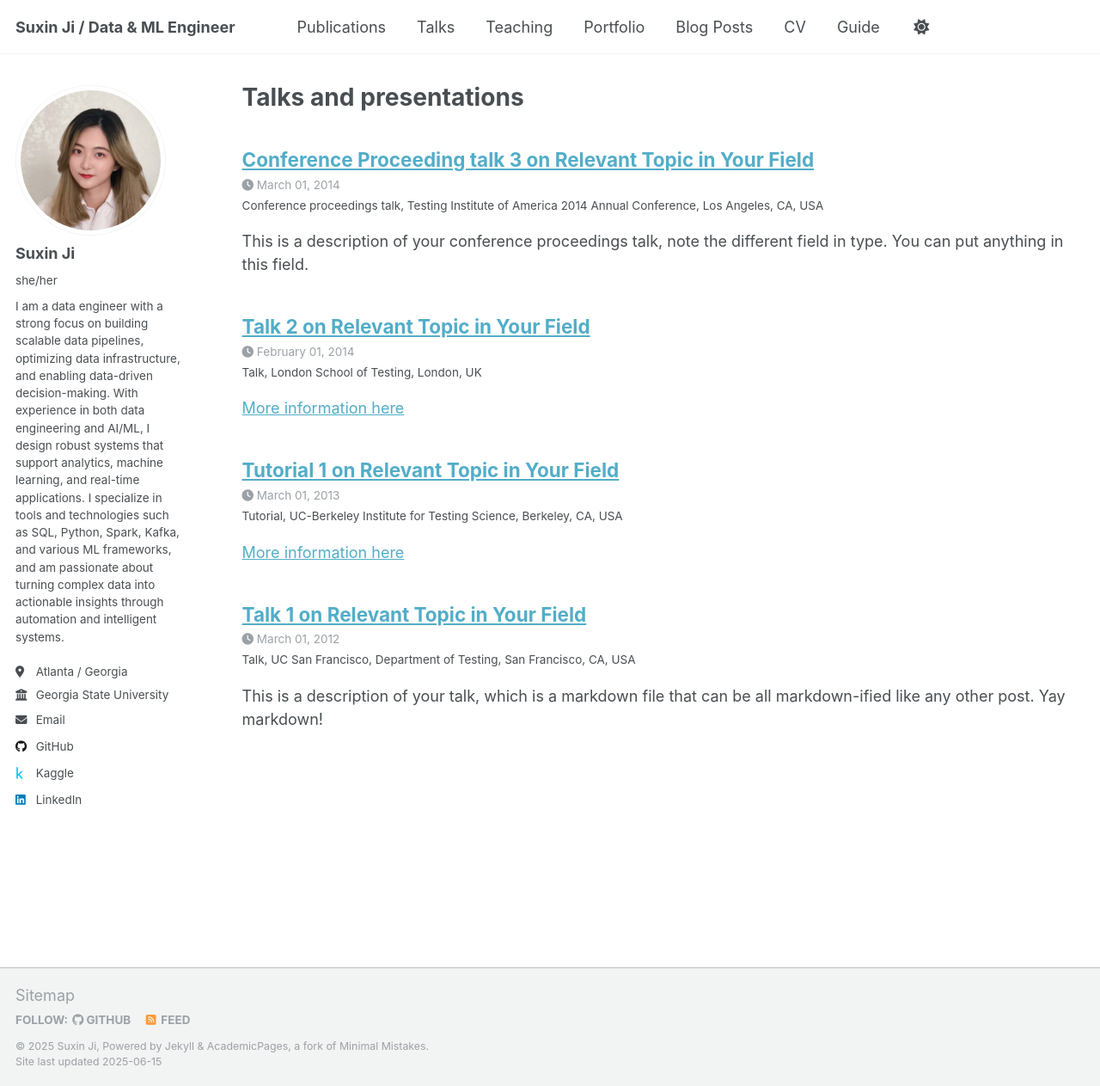
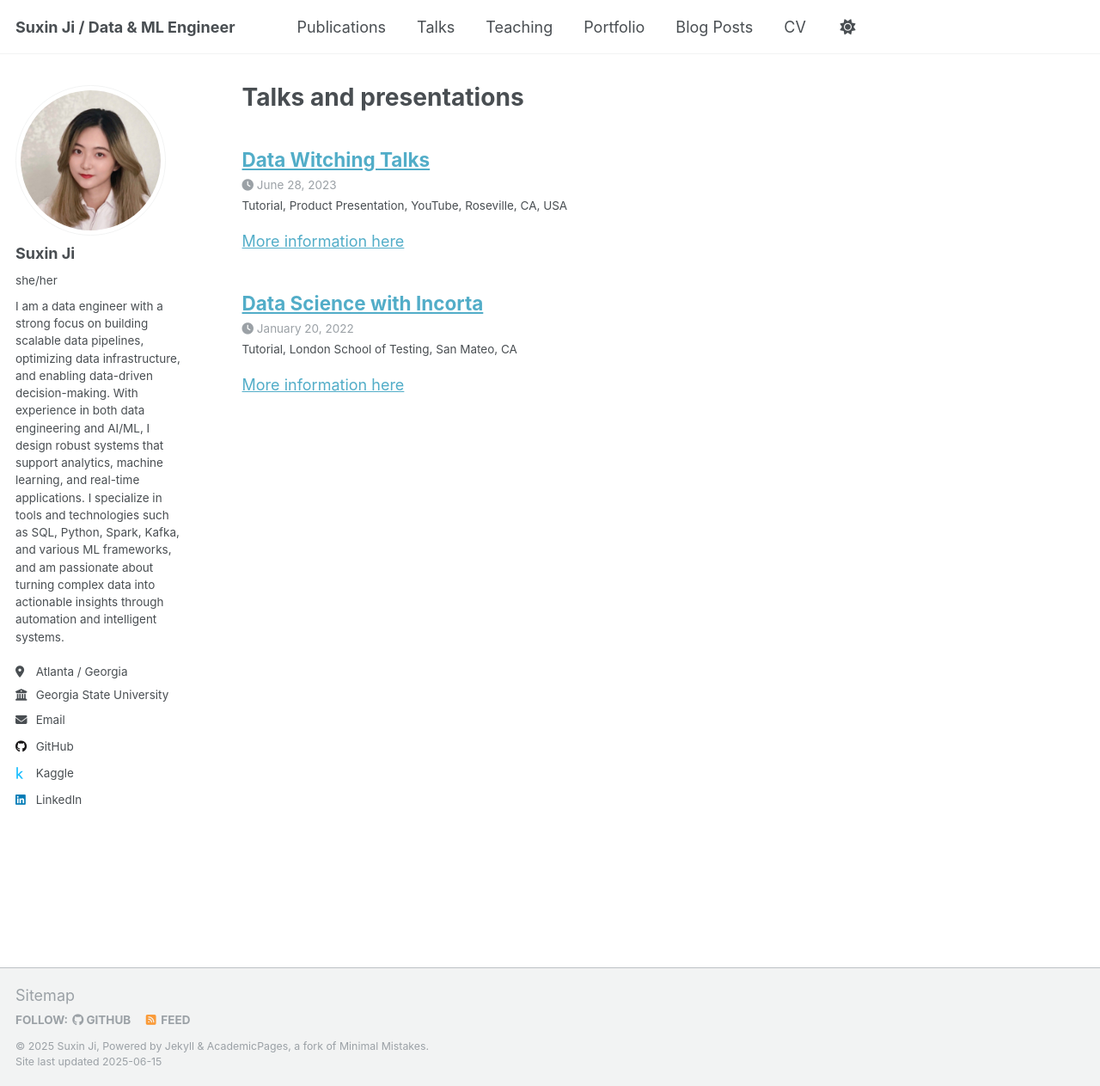
Before and after one commit to SuzieJi/suxinji.github.io, a Jekyll site: the page built from _pages/talks.html, in a window 1280 px wide and 1263 px high. Shown: the whole window at 86% size. Built offline with Jekyll 4.4.1, drawn with Linux system fonts in a browser that asks for light colours.

Commit message:
modify talks

```diff
--- a/_data/navigation.yml
+++ b/_data/navigation.yml
@@ -29,5 +29,5 @@ main:
   # - title: "CV"
   #   url: /cv-json/
 
-  - title: "Guide"
-    url: /markdown/
+  # - title: "Guide"
+  #   url: /markdown/
--- a/_talks/2012-03-01-talk-1.md
+++ /dev/null
@@ -1,11 +0,0 @@
----
-title: "Talk 1 on Relevant Topic in Your Field"
-collection: talks
-type: "Talk"
-permalink: /talks/2012-03-01-talk-1
-venue: "UC San Francisco, Department of Testing"
-date: 2012-03-01
-location: "San Francisco, CA, USA"
----
-
-This is a description of your talk, which is a markdown file that can be all markdown-ified like any other post. Yay markdown!
--- a/_talks/2013-03-01-tutorial-1.md
+++ /dev/null
@@ -1,13 +0,0 @@
----
-title: "Tutorial 1 on Relevant Topic in Your Field"
-collection: talks
-type: "Tutorial"
-permalink: /talks/2013-03-01-tutorial-1
-venue: "UC-Berkeley Institute for Testing Science"
-date: 2013-03-01
-location: "Berkeley, CA, USA"
----
-
-[More information here](http://exampleurl.com)
-
-This is a description of your tutorial, note the different field in type. This is a markdown files that can be all markdown-ified like any other post. Yay markdown!
--- a/_talks/2014-02-01-talk-2.md
+++ b/_talks/2014-02-01-talk-2.md
@@ -1,13 +1,22 @@
 ---
-title: "Talk 2 on Relevant Topic in Your Field"
+title: "Data Science with Incorta"
 collection: talks
-type: "Talk"
+type: "Tutorial"
 permalink: /talks/2014-02-01-talk-2
 venue: "London School of Testing"
-date: 2014-02-01
-location: "London, UK"
+date: 2022-01-20
+location: "San Mateo, CA"
 ---
 
-[More information here](http://example2.com)
+[More information here](https://www.youtube.com/@datasciencewithincorta417/videos)
 
-This is a description of your talk, which is a markdown files that can be all markdown-ified like any other post. Yay markdown!
+Contents:
+======
+
+* Visualize Data in Incorta Notebook
+* Histogram in Incorta Notebook
+* Use PySpark JSON Functions in Incorta Notebook
+* Save Spark ML Model
+* Find and Fill Missing Data in Incorta Notebook
+* Convert Data Type in Incorta Notebook
+* etc.
--- a/_talks/2014-03-01-talk-3.md
+++ b/_talks/2014-03-01-talk-3.md
@@ -1,11 +1,22 @@
 ---
-title: "Conference Proceeding talk 3 on Relevant Topic in Your Field"
+title: "Data Witching Talks"
 collection: talks
-type: "Conference proceedings talk"
+type: "Tutorial, Product Presentation"
 permalink: /talks/2014-03-01-talk-3
-venue: "Testing Institute of America 2014 Annual Conference"
-date: 2014-03-01
-location: "Los Angeles, CA, USA"
+venue: "YouTube"
+date: 2023-06-28
+location: "Roseville, CA, USA"
 ---
 
-This is a description of your conference proceedings talk, note the different field in type. You can put anything in this field.
+[More information here](https://www.youtube.com/@datawitching)
+
+Contents:
+======
+
+* Incorta Data Application for JD Edwards General Ledger
+* Incorta Connector for JD Edwards
+* Incorta Data Application for JD Edwards Inventory & Inventory Supply Demand
+* Incorta Data Application for JD Edwards
+* Workday Adaptive Planning Data Workbench for Oracle JD Edwards
+* JDE Account Hierarchy
+* etc.
```
